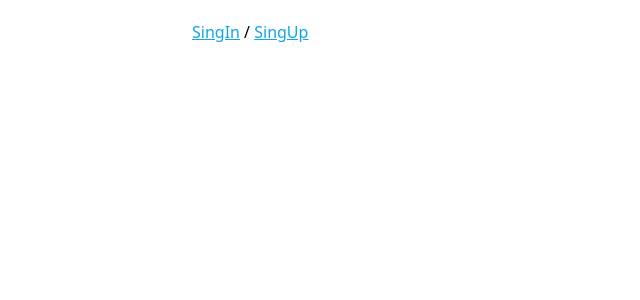
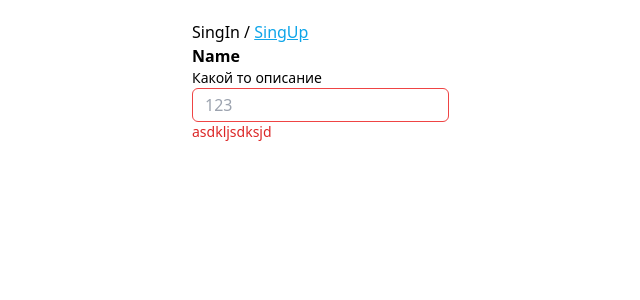
Before and after one commit to 4dimarik/MF_M4, a React (Create React App) app: page / in a window 1280 px wide. Shown: the top 300 px of the page, without its empty margins (198-838 px from the left). Built offline with nearby package versions, Linux system fonts and the light colour scheme.

Commit message:
feat: create TextInput component

```diff
--- a/src/App.js
+++ b/src/App.js
@@ -1,6 +1,7 @@
 import './app.css';
 import { useState } from 'react';
 import Link from './components/Link';
+import TextInput from './components/TextInput';
 
 function App() {
   const [form, setForm] = useState('singIn');
@@ -13,16 +14,33 @@ function App() {
     <main className="container mx-auto">
       <div className="max-w-[500px] pt-5 mx-auto">
         <div>
+          {form === 'singIn' ? (
+            'SingIn'
+          ) : (
             <Link
-            href="#singIp"
+              href="#singIn"
               onClick={() => handleFormView('singIn')}
               label="SingIn"
             />
+          )}
           {` / `}
+          {form === 'singUp' ? (
+            'SingUp'
+          ) : (
             <Link
               href="#singUp"
               onClick={() => handleFormView('singUp')}
               label="SingUp"
+            />
+          )}
+        </div>
+        <div>
+          <TextInput
+            placeholder={'123'}
+            label={'Name'}
+            description="Какой то описание"
+            error="asdkljsdksjd"
+            withAsterisk={false}
           />
         </div>
       </div>
--- /dev/null
+++ b/src/components/TextInput.jsx
@@ -0,0 +1,88 @@
+import PropTypes from 'prop-types';
+
+const sizeList = ['xs', 'sm', 'base', 'lg', 'xl'];
+
+const textSize = {
+  xs: 'text-xs leading-4 [&>input]:rounded-sm',
+  sm: 'text-sm leading-5 [&>.caption]:text-xs leading-4 [&>input]:rounded',
+  base: 'text-base leading-6 [&>.caption]:text-sm leading-5 [&>input]:rounded-md',
+  lg: 'text-lg leading-7 [&>.caption]:text-base leading-6 [&>input]:rounded-lg',
+  xl: 'text-xl leading-8 [&>.caption]:text-lg leading-7 [&>input]:rounded-xl',
+};
+
+const pSize = {
+  xs: 'px-1 py-1',
+  sm: 'px-2 py-1',
+  base: 'px-3 py-1',
+  lg: 'px-4 py-1',
+  xl: 'px-5 py-1',
+};
+
+const radiusSizes = {
+  xs: 'rounded-sm',
+  sm: 'rounded',
+  base: 'rounded-md',
+  lg: 'rounded-lg',
+  xl: 'rounded-xl',
+};
+
+function TextInput({
+  placeholder,
+  label,
+  description,
+  error,
+  variant,
+  radius,
+  size,
+  disabled,
+  withAsterisk,
+}) {
+  const radiusSize = radius ? radiusSizes[radius] : '';
+
+  const defaultInputClass = `border ${pSize[size]} ${radiusSize}`;
+
+  const inputClass = {
+    unstyle: '',
+    default: defaultInputClass,
+    filled: `bg-gray-400 ${defaultInputClass}`,
+  };
+
+  const asterisk = withAsterisk ? "after:content-['*'] after:ml-0.5" : '';
+
+  return (
+    <div className={`${textSize[size]}`}>
+      {label && <label className={`font-bold ${asterisk}`}>{label}</label>}
+      {description && <div className="caption">{description}</div>}
+      <input
+        placeholder={placeholder}
+        className={`${inputClass[variant]} ${error ? 'border-red-500' : ''}`}
+        disabled={disabled}
+      />
+      {error && <div className="caption text-red-600">{error}</div>}
+    </div>
+  );
+}
+
+TextInput.defaultProps = {
+  placeholder: '',
+  label: null,
+  description: null,
+  size: 'base',
+  variant: 'default',
+  disabled: false,
+  radius: 'base',
+  withAsterisk: false,
+};
+
+TextInput.propTypes = {
+  placeholder: PropTypes.string,
+  label: PropTypes.string,
+  description: PropTypes.string,
+  size: PropTypes.oneOf(sizeList),
+  radius: PropTypes.oneOf(sizeList),
+  variant: PropTypes.oneOf(['default', 'filled', 'unstyle']),
+  disabled: PropTypes.bool,
+  withAsterisk: PropTypes.bool,
+};
+
+export default TextInput;
```
Lines whose indentation alone changed are shown as unchanged.
